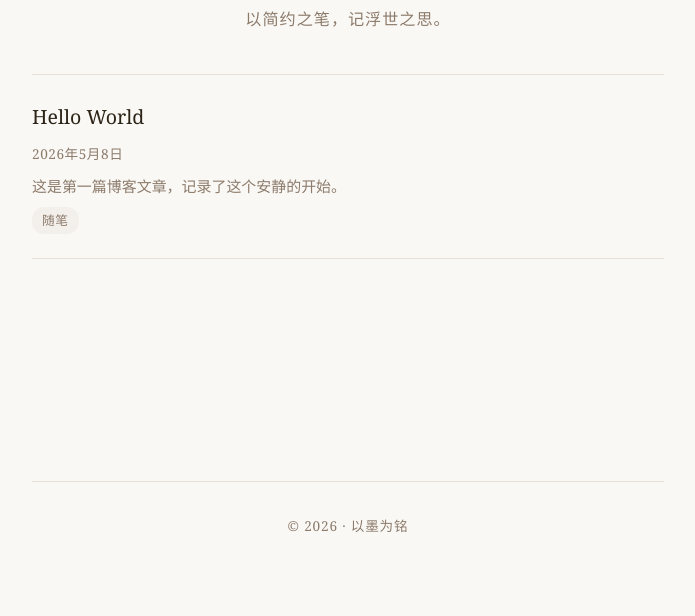
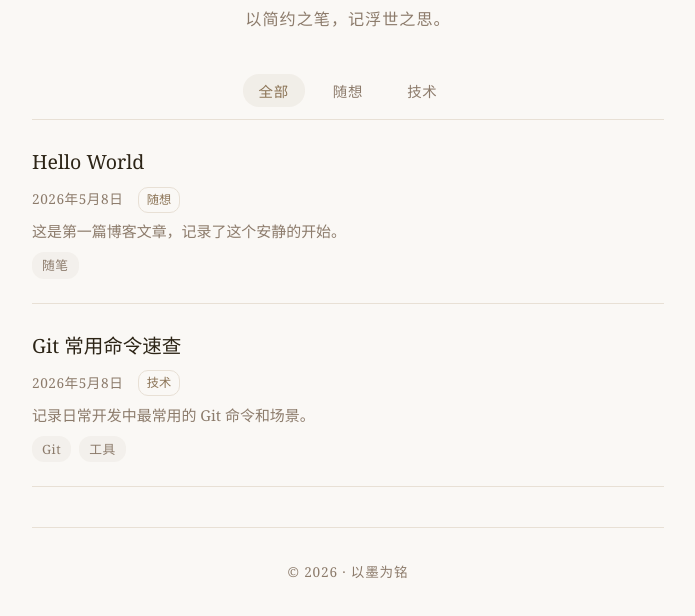
Before and after one commit to konn-submarine-bu/konn-submarine-bu.github.io, a plain HTML site: page index.html in a window 1280 px wide. Shown: the part 230-846 px from the top of the page, without its empty margins (292-987 px from the left). Before the commit the page ends 800 px from the top, so only its background shows below. Drawn offline with nearby package versions, Linux system fonts and the light colour scheme.

Commit message:
Add category tabs: 随想 & 技术

```diff
--- a/css/style.css
+++ b/css/style.css
@@ -117,6 +117,37 @@ body {
   letter-spacing: 0.06em;
 }
 
+/* ===== Category Tabs ===== */
+
+.category-tabs {
+  display: flex;
+  justify-content: center;
+  gap: 12px;
+  padding: 0 0 12px;
+}
+
+.cat-tab {
+  font-family: inherit;
+  font-size: 0.85rem;
+  color: var(--text-muted);
+  background: none;
+  border: none;
+  cursor: pointer;
+  padding: 6px 16px;
+  border-radius: 16px;
+  letter-spacing: 0.05em;
+  transition: all 0.2s;
+}
+
+.cat-tab:hover {
+  color: var(--text);
+}
+
+.cat-tab.active {
+  color: var(--accent);
+  background: rgba(139, 115, 85, 0.08);
+}
+
 /* ===== Post List ===== */
 
 .post-list {
@@ -161,6 +192,17 @@ body {
   font-size: 0.8rem;
   color: var(--text-muted);
   letter-spacing: 0.04em;
+}
+
+.post-cat-label {
+  display: inline-block;
+  font-size: 0.72rem;
+  color: var(--accent);
+  margin-left: 10px;
+  padding: 1px 8px;
+  border: 1px solid var(--border);
+  border-radius: 10px;
+  vertical-align: middle;
 }
 
 .post-card-excerpt {
--- a/index.html
+++ b/index.html
@@ -27,6 +27,11 @@
           <h1 class="hero-title">笔墨留白</h1>
           <p class="hero-subtitle">以简约之笔，记浮世之思。</p>
         </div>
+        <nav class="category-tabs" id="category-tabs">
+          <button class="cat-tab active" data-cat="all">全部</button>
+          <button class="cat-tab" data-cat="随想">随想</button>
+          <button class="cat-tab" data-cat="技术">技术</button>
+        </nav>
         <div class="post-list" id="post-list">
           <p class="loading">载入中...</p>
         </div>
--- a/js/blog.js
+++ b/js/blog.js
@@ -41,24 +41,37 @@ window.addEventListener('DOMContentLoaded', () => {
 
 // ===== Load Post List =====
 
-async function loadPostList() {
+let allPosts = [];
+let currentCategory = 'all';
+
+async function loadPostList(category) {
+  if (category !== undefined) {
+    currentCategory = category;
+  }
+
   const container = document.getElementById('post-list');
 
   try {
-    const resp = await fetch(POSTS_INDEX);
-    if (!resp.ok) throw new Error('Failed to load index');
+    if (allPosts.length === 0) {
+      const resp = await fetch(POSTS_INDEX);
+      if (!resp.ok) throw new Error('Failed to load index');
+      allPosts = await resp.json();
+    }
 
-    const posts = await resp.json();
+    const filtered = currentCategory === 'all'
+      ? allPosts
+      : allPosts.filter(p => p.category === currentCategory);
 
-    if (!posts || posts.length === 0) {
-      container.innerHTML = '<p class="empty-message">尚无文章，静待笔墨。</p>';
+    if (!filtered || filtered.length === 0) {
+      container.innerHTML = '<p class="empty-message">此分类下暂无文章。</p>';
       return;
     }
 
-    container.innerHTML = posts.map(post => `
+    container.innerHTML = filtered.map(post => `
       <a href="#/post/${post.slug}" class="post-card">
         <h3 class="post-card-title">${escapeHtml(post.title)}</h3>
         <span class="post-card-date">${formatDate(post.date)}</span>
+        ${post.category ? `<span class="post-cat-label">${escapeHtml(post.category)}</span>` : ''}
         ${post.excerpt ? `<p class="post-card-excerpt">${escapeHtml(post.excerpt)}</p>` : ''}
         ${post.tags && post.tags.length > 0 ? `
           <div class="post-tags">
@@ -72,6 +85,16 @@ async function loadPostList() {
     container.innerHTML = '<p class="empty-message">暂无文章索引。<br>请创建 <code>posts/index.json</code> 文件。</p>';
   }
 }
+
+// ===== Category Tabs =====
+
+document.addEventListener('click', function(e) {
+  if (e.target.classList.contains('cat-tab')) {
+    document.querySelectorAll('.cat-tab').forEach(t => t.classList.remove('active'));
+    e.target.classList.add('active');
+    loadPostList(e.target.dataset.cat);
+  }
+});
 
 // ===== Load Single Post =====
 
--- a/posts/index.json
+++ b/posts/index.json
@@ -3,7 +3,16 @@
     "title": "Hello World",
     "slug": "hello-world",
     "date": "2026-05-08",
+    "category": "随想",
     "tags": ["随笔"],
     "excerpt": "这是第一篇博客文章，记录了这个安静的开始。"
+  },
+  {
+    "title": "Git 常用命令速查",
+    "slug": "git-cheatsheet",
+    "date": "2026-05-08",
+    "category": "技术",
+    "tags": ["Git", "工具"],
+    "excerpt": "记录日常开发中最常用的 Git 命令和场景。"
   }
 ]
```
Also changed, not shown: posts/git-cheatsheet.md (added, +96 -0 lines), .claude/settings.local.json.
